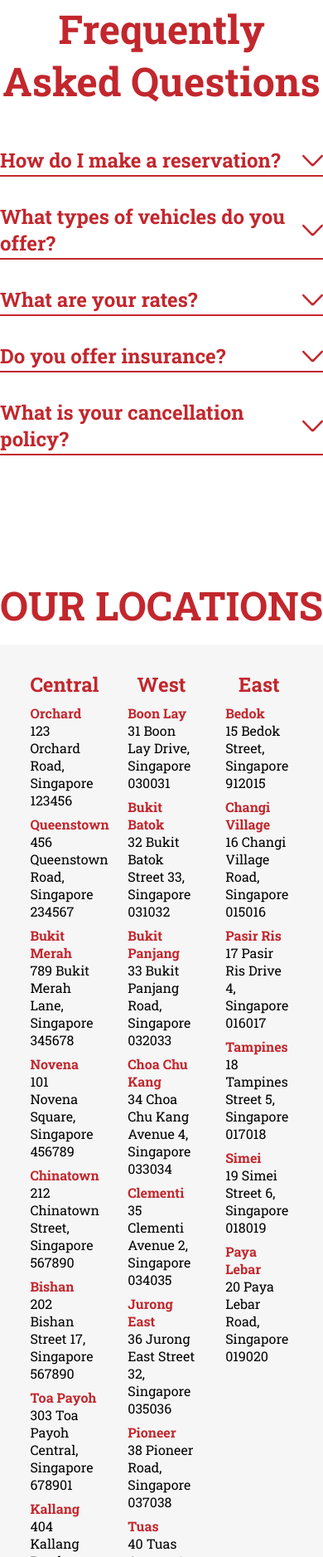
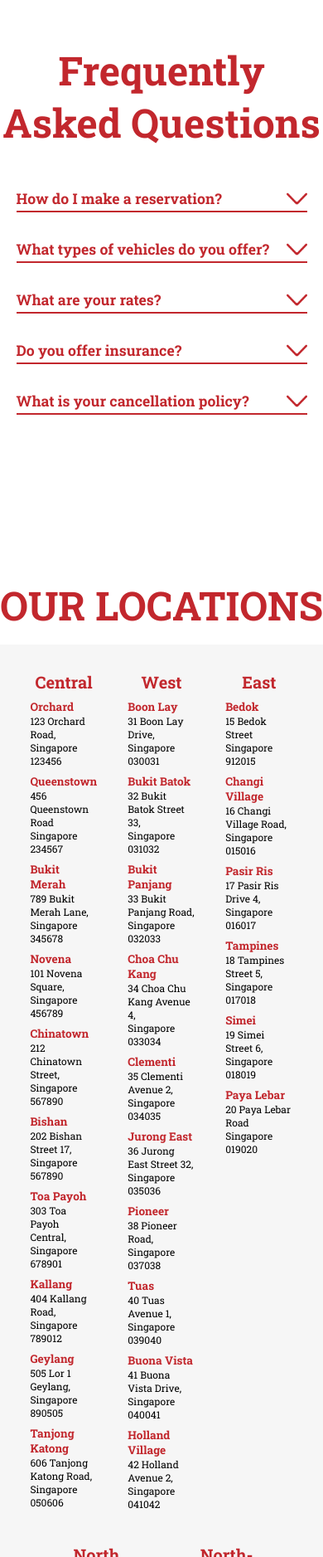
Before and after one commit to alexanderwilly/car-rental, a plain HTML site: page index.html in a window 390 px wide. Shown: the part 3086-4963 px from the top of the page at 83% size. Drawn offline with Linux system fonts and the light colour scheme.

Commit message:
complete responsive

```diff
--- a/index.html
+++ b/index.html
@@ -14,7 +14,7 @@
 
             <ul class = "sidebar">
                 <li onclick=hideSidebar() class = "close-icon" >
-                    <a href = "#">
+                    <a>
                         <img src = "img/cross_icon.png" alt = "cross_icon">
                     </a>
                 </li>
@@ -35,7 +35,7 @@
                     <button class = "btn">LOGIN</button>
                 </li>
                 <li onclick=showSidebar() class="bars-icon">
-                    <a href = "#">
+                    <a>
                         <img src = "img/bars_icon.png" alt = "bars_icon">
                     </a>
                 </li>
@@ -258,70 +258,70 @@
                         <div class = "location">
                             <h3>Orchard</h3>
                             <p>
-                                123 Orchard Road, Singapore 123456
+                                123 Orchard Road,<br/>Singapore 123456
                             </p>
                         </div>
 
                         <div class = "location">
                             <h3>Queenstown</h3>
                             <p>
-                                456 Queenstown Road, Singapore 234567
+                                456 Queenstown Road<br/>Singapore 234567
                             </p>
                         </div>
 
                         <div class = "location">
                             <h3>Bukit Merah</h3>
                             <p>
-                                789 Bukit Merah Lane, Singapore 345678
+                                789 Bukit Merah Lane,<br/>Singapore 345678
                             </p>
                         </div>
 
                         <div class = "location">
                             <h3>Novena</h3>
                             <p>
-                                101 Novena Square, Singapore 456789
+                                101 Novena Square,<br/>Singapore 456789
                             </p>
                         </div>
 
                         <div class = "location">
                             <h3>Chinatown</h3>
                             <p>
-                                212 Chinatown Street, Singapore 567890
+                                212 Chinatown Street,<br/>Singapore 567890
                             </p>
                         </div>
 
                         <div class = "location">
                             <h3>Bishan</h3>
                             <p>
-                                202 Bishan Street 17, Singapore 567890
+                                202 Bishan Street 17,<br/>Singapore 567890
                             </p>
                         </div>
 
                         <div class = "location">
                             <h3>Toa Payoh</h3>
                             <p>
-                                303 Toa Payoh Central, Singapore 678901
+                                303 Toa Payoh Central,<br/>Singapore 678901
                             </p>
                         </div>
 
                         <div class = "location">
                             <h3>Kallang</h3>
                             <p>
-                                404 Kallang Road, Singapore 789012
+                                404 Kallang Road,<br/>Singapore 789012
                             </p>
                         </div>
 
                         <div class = "location" >
                             <h3>Geylang</h3>
                             <p>
-                                505 Lor 1 Geylang, Singapore 890505
+                                505 Lor 1 Geylang,<br/>Singapore 890505
                             </p>
                         </div>
 
                         <div class = "location">
                             <h3>Tanjong Katong</h3>
                             <p>
-                                606 Tanjong Katong Road, Singapore 050606
+                                606 Tanjong Katong Road,<br/>Singapore 050606
                             </p>
                         </div>
                     </div>
@@ -336,7 +336,7 @@
                                 Boon Lay
                             </h3>
                             <p>
-                                31 Boon Lay Drive, Singapore 030031
+                                31 Boon Lay Drive,<br/>Singapore 030031
                             </p>
                         </div>
 
@@ -345,7 +345,7 @@
                                 Bukit Batok
                             </h3>
                             <p>
-                                32 Bukit Batok Street 33, Singapore 031032
+                                32 Bukit Batok Street 33,<br/>Singapore 031032
                             </p>
                         </div>
 
@@ -354,7 +354,7 @@
                                 Bukit Panjang
                             </h3>
                             <p>
-                                33 Bukit Panjang Road, Singapore 032033
+                                33 Bukit Panjang Road,<br/>Singapore 032033
                             </p>
                         </div>
 
@@ -363,7 +363,7 @@
                                 Choa Chu Kang
                             </h3>
                             <p>
-                                34 Choa Chu Kang Avenue 4, Singapore 033034
+                                34 Choa Chu Kang Avenue 4,<br/>Singapore 033034
                             </p>
                         </div>
 
@@ -372,7 +372,7 @@
                                 Clementi
                             </h3>
                             <p>
-                                35 Clementi Avenue 2, Singapore 034035
+                                35 Clementi Avenue 2,<br/>Singapore 034035
                             </p>
                         </div>
 
@@ -381,7 +381,7 @@
                                 Jurong East
                             </h3>
                             <p>
-                                36 Jurong East Street 32, Singapore 035036
+                                36 Jurong East Street 32,<br/>Singapore 035036
                             </p>
                         </div>
 
@@ -391,7 +391,7 @@
                                 Pioneer
                             </h3>
                             <p>
-                                38 Pioneer Road, Singapore 037038
+                                38 Pioneer Road,<br/>Singapore 037038
                             </p>
                         </div>
 
@@ -401,7 +401,7 @@
                                 Tuas
                             </h3>
                             <p>
-                                40 Tuas Avenue 1, Singapore 039040
+                                40 Tuas Avenue 1,<br/>Singapore 039040
                             </p>
                         </div>
 
@@ -410,7 +410,7 @@
                                 Buona Vista
                             </h3>
                             <p>
-                                41 Buona Vista Drive, Singapore 040041
+                                41 Buona Vista Drive,<br/>Singapore 040041
                             </p>
                         </div>
 
@@ -419,7 +419,7 @@
                                 Holland Village
                             </h3>
                             <p>
-                                42 Holland Avenue 2, Singapore 041042
+                                42 Holland Avenue 2,<br/>Singapore 041042
                             </p>
                         </div>
 
@@ -430,21 +430,21 @@
                         <div class = "location">
                             <h3>Bedok</h3>
                             <p>
-                                15 Bedok Street, Singapore 912015
+                                15 Bedok Street<br/>Singapore 912015
                             </p>
                         </div>
 
                         <div class = "location">
                             <h3>Changi Village</h3>
                             <p>
-                                16 Changi Village Road, Singapore 015016
+                                16 Changi Village Road,<br/>Singapore 015016
                             </p>
                         </div>
 
                         <div class = "location">
                             <h3>Pasir Ris</h3>
                             <p>
-                                17 Pasir Ris Drive 4, Singapore 016017
+                                17 Pasir Ris Drive 4,<br/>Singapore 016017
                             </p>
                         </div>
 
@@ -453,7 +453,7 @@
                                 Tampines
                             </h3>
                             <p>
-                                18 Tampines Street 5, Singapore 017018
+                                18 Tampines Street 5,<br/>Singapore 017018
                             </p>
                         </div>
 
@@ -462,7 +462,7 @@
                                 Simei
                             </h3>
                             <p>
-                                19 Simei Street 6, Singapore 018019
+                                19 Simei Street 6,<br/>Singapore 018019
                             </p>
                         </div>
 
@@ -471,7 +471,7 @@
                                 Paya Lebar
                             </h3>
                             <p>
-                                20 Paya Lebar Road, Singapore 019020
+                                20 Paya Lebar Road<br/>Singapore 019020
                             </p>
                         </div>
                     </div>
@@ -484,7 +484,7 @@
                                 Woodlands
                             </h3>
                             <p>
-                                21 Woodlands Drive 2, Singapore 020021
+                                21 Woodlands Drive 2,<br/>Singapore 020021
                             </p>
                         </div>
 
@@ -493,7 +493,7 @@
                                 Yishun
                             </h3>
                             <p>
-                                22 Yishun Street 3, Singapore 021022
+                                22 Yishun Street 3,<br/>Singapore 021022
                             </p>
                         </div>
 
@@ -502,7 +502,7 @@
                                 Sembawang
                             </h3>
                             <p>
-                                23 Sembawang Drive, Singapore 022023
+                                23 Sembawang Drive,<br/>Singapore 022023
                             </p>
                         </div>
 
@@ -511,16 +511,10 @@
                                 Sungei Kadut
                             </h3>
                             <p>
-                                24 Sungei Kadut Drive, Singapore 023024
+                                24 Sungei Kadut Drive,<br/>Singapore 023024
                             </p>
                         </div>
 
-                        <div class = "location">
-                            <h3></h3>
-                            <p>
-
-                            </p>
-                        </div>
                     </div>
 
 
--- a/script.js
+++ b/script.js
@@ -1,6 +1,7 @@
 function showSidebar(){
     const sidebar = document.querySelector('.sidebar');
     sidebar.style.display = 'flex';
+
 }
 
 function hideSidebar(){
--- a/style.css
+++ b/style.css
@@ -89,8 +89,21 @@
     justify-content: center;
     gap: 3rem;
     list-style: none;
+    animation: slide-down 0.5s ease;
 }
 
+@keyframes slide-down {
+    0% {
+        transform: translateY(-100%);
+    }
+    100% {
+        transform: translateY(0);
+    }
+}
+
+.sidebar-link a:hover{
+    color: black;
+}
 
 .sidebar-link a{
     color: white;
@@ -176,109 +189,6 @@ section{
     background-color: #c2272d;
     color: white;
 }
-
-
-@media (max-width: 1024px){
-    .top-nav-link{
-        display: none;
-    }
-
-    .bars-icon{
-        display: flex;
-    }
-
-    .home{
-        flex-direction: column-reverse;
-        justify-content: center;
-        align-items: center;
-        gap: 2rem;
-        padding-top: 5vh;
-        padding-bottom: 5vh;
-    }
-
-    .home div{
-        text-align: center;
-        align-items: center;
-        padding-left: 0;
-        width: 100%;
-    }
-
-    .home a{
-        width: 225px;
-        font-size: 1.5rem;
-
-        margin-bottom: 5vh;
-    }
-
-    .home img{
-        width: 75%;
-    }
-
-
-    .home p{
-        font-size: 1.35em;
-    }
-
-    .home span{
-        font-size: 1.5rem;
-    }
-
-}
-
-@media (max-width:540px){
-
-    .home{
-        padding-top: 0;
-        padding-bottom: 0;
-    }
-
-    .home h1{
-        font-size: 1.8rem;
-    }
-
-    .home p{
-        font-size: 1em;
-    }
-
-    .home span{
-        font-size: 1.25rem;
-    }
-
-    .home a{
-        width: 125px;
-        font-size: 1rem;
-    }
-}
-
-@media (max-width: 420px){
-
-    .sidebar-link a{
-        font-size: 1.5rem;
-    }
-
-    .home div{
-        width: 90%;
-        padding-left: 0;
-    }
-
-
-    .home h1{
-        font-size: 1.75rem;
-    }
-
-    .home p{
-        font-size: 0.75em;
-        margin-bottom: 2.5vh;
-    }
-
-    .home span{
-        font-size: 1rem;
-    }
-
-
-}
-
-
 
 
 /* About */
@@ -452,6 +362,7 @@ section{
     padding-bottom: 0.5rem;
     line-height: 1.6;
     font-size: 1.4rem;
+    width: 90%;
 }
 
 .questions.active .answer{
@@ -478,10 +389,11 @@ section{
 
 /* Location */
 .our-location{
+    display: flex;
     flex-direction: column;
-    justify-content: center;
+    padding-bottom: 8vh;
     align-items: center;
-    padding-bottom: 8vh;
+    width: 100%;
 }
 
 .our-location h1{
@@ -496,8 +408,8 @@ section{
     width: 100%;
     display: flex;
     flex-direction: row;
+    flex-wrap: wrap;
     justify-content: space-evenly;
-    flex-wrap: wrap;
     gap: 2rem;
     padding-top: 2rem;
     background-color: #f6f6f6;
@@ -506,6 +418,7 @@ section{
 
 .region{
     width: 25%;
+
 }
 
 .region > h2{
@@ -590,3 +503,128 @@ section{
 .contact button:active{
     transform: scale(0.95);
 }
+
+@media (max-width: 1024px){
+    .top-nav-link{
+        display: none;
+    }
+
+    .bars-icon{
+        display: flex;
+    }
+
+    .home{
+        flex-direction: column-reverse;
+        justify-content: center;
+        align-items: center;
+        gap: 2rem;
+        padding-top: 5vh;
+        padding-bottom: 5vh;
+    }
+
+    .home div{
+        text-align: center;
+        align-items: center;
+        padding-left: 0;
+        width: 100%;
+    }
+
+    .home a{
+        width: 225px;
+        font-size: 1.5rem;
+
+        margin-bottom: 5vh;
+    }
+
+    .home img{
+        width: 75%;
+    }
+
+
+    .home p{
+        font-size: 1.35em;
+    }
+
+    .home span{
+        font-size: 1.5rem;
+    }
+
+}
+
+@media (max-width:540px){
+
+    .home{
+        padding-top: 0;
+        padding-bottom: 0;
+    }
+
+    .home h1{
+        font-size: 1.8rem;
+    }
+
+    .home p{
+        font-size: 1em;
+    }
+
+    .home span{
+        font-size: 1.25rem;
+    }
+
+    .home a{
+        width: 125px;
+        font-size: 1rem;
+    }
+
+    .questions{
+        max-width: 90%;
+    }
+
+    .question h3{
+        font-size: 1.1rem;
+    }
+
+    .answer p{
+        font-size: 0.75rem;
+    }
+
+    .region > h2{
+        font-size: 1.25rem;
+    }
+
+    .location > h3{
+        font-size: 0.85rem;
+    }
+
+    .location > p{
+        font-size: 0.75rem;
+    }
+}
+
+@media (max-width: 420px){
+
+    .sidebar-link a{
+        font-size: 1.5rem;
+    }
+
+    .home div{
+        width: 90%;
+        padding-left: 0;
+    }
+
+
+    .home h1{
+        font-size: 1.75rem;
+    }
+
+    .home p{
+        font-size: 0.75em;
+        margin-bottom: 2.5vh;
+    }
+
+    .home span{
+        font-size: 1rem;
+    }
+
+
+
+}
```
